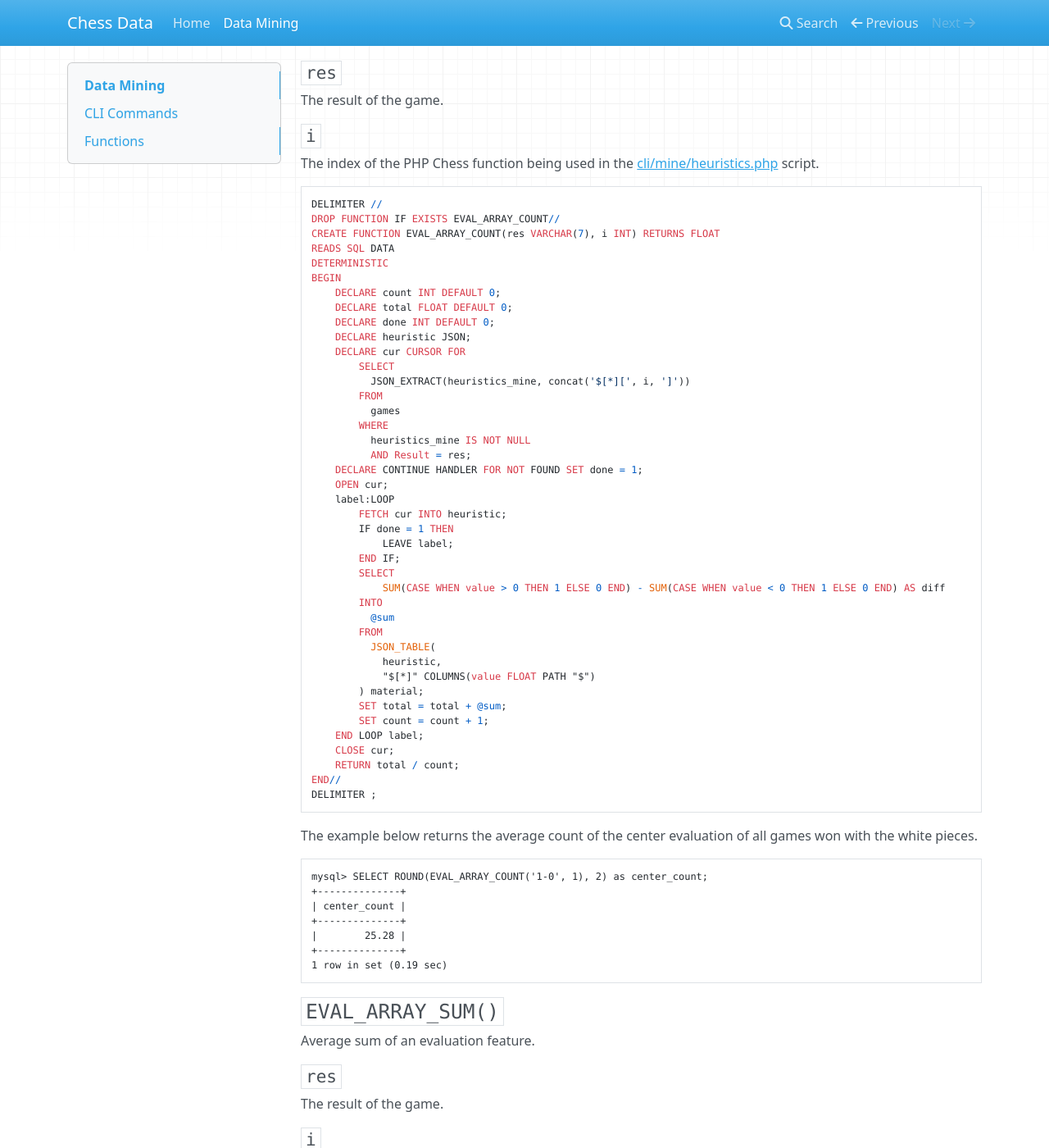
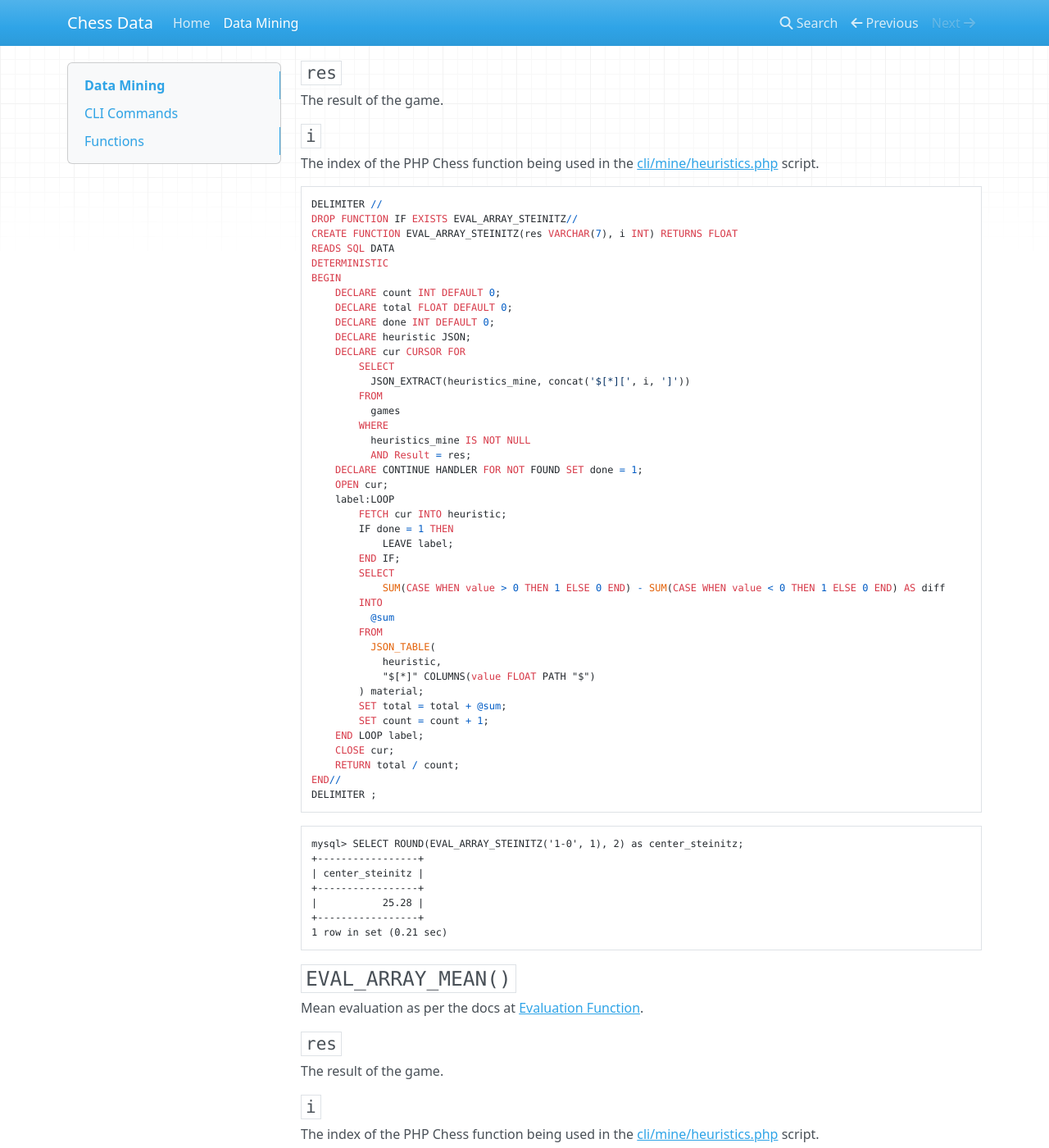
Before and after one commit to chesslablab/chess-data, an MkDocs documentation site: the page built from docs/data-mining.md, in a window 1280 px wide and 1400 px high, scrolled down 5780 px. Shown: the whole window at 82% size. Built offline with MkDocs 1.6.1, drawn with Linux system fonts in a browser that asks for light colours; nearby versions of some CDN libraries; some of the changed text lies outside the part shown.

Commit message:
Updated the docs

````diff
--- a/docs/data-mining.md
+++ b/docs/data-mining.md
@@ -302,9 +302,9 @@ WHERE
 
 ## Functions
 
-### `EVAL_ARRAY_COUNT()`
+### `EVAL_ARRAY_STEINITZ()`
 
-Average count of an evaluation feature.
+Steinitz evaluation as per the docs at [Evaluation Function](https://chesslablab.github.io/php-chess/heuristics/#evaluation-function).
 
 #### `res`
 
@@ -316,8 +316,8 @@ The index of the PHP Chess function being used in the [cli/mine/heuristics.php](
 
 ```sql
 DELIMITER //
-DROP FUNCTION IF EXISTS EVAL_ARRAY_COUNT//
-CREATE FUNCTION EVAL_ARRAY_COUNT(res VARCHAR(7), i INT) RETURNS FLOAT
+DROP FUNCTION IF EXISTS EVAL_ARRAY_STEINITZ//
+CREATE FUNCTION EVAL_ARRAY_STEINITZ(res VARCHAR(7), i INT) RETURNS FLOAT
 READS SQL DATA
 DETERMINISTIC
 BEGIN
@@ -357,22 +357,19 @@ BEGIN
 END//
 DELIMITER ;
 ```
-
-The example below returns the average count of the center evaluation of all games won with the white pieces.
-
 ```text
-mysql> SELECT ROUND(EVAL_ARRAY_COUNT('1-0', 1), 2) as center_count;
-+--------------+
-| center_count |
-+--------------+
-|        25.28 |
-+--------------+
-1 row in set (0.19 sec)
+mysql> SELECT ROUND(EVAL_ARRAY_STEINITZ('1-0', 1), 2) as center_steinitz;
++-----------------+
+| center_steinitz |
++-----------------+
+|           25.28 |
++-----------------+
+1 row in set (0.21 sec)
 ```
 
-### `EVAL_ARRAY_SUM()`
+### `EVAL_ARRAY_MEAN()`
 
-Average sum of an evaluation feature.
+Mean evaluation as per the docs at [Evaluation Function](https://chesslablab.github.io/php-chess/heuristics/#evaluation-function).
 
 #### `res`
 
@@ -384,8 +381,8 @@ The index of the PHP Chess function being used in the [cli/mine/heuristics.php](
 
 ```sql
 DELIMITER //
-DROP FUNCTION IF EXISTS EVAL_ARRAY_SUM//
-CREATE FUNCTION EVAL_ARRAY_SUM(res VARCHAR(7), i INT) RETURNS FLOAT
+DROP FUNCTION IF EXISTS EVAL_ARRAY_MEAN//
+CREATE FUNCTION EVAL_ARRAY_MEAN(res VARCHAR(7), i INT) RETURNS FLOAT
 READS SQL DATA
 DETERMINISTIC
 BEGIN
@@ -425,15 +422,12 @@ BEGIN
 END//
 DELIMITER ;
 ```
-
-The example below returns the average sum of the center evaluation of all games won with the white pieces.
-
 ```text
-mysql> SELECT ROUND(EVAL_ARRAY_SUM('1-0', 1), 2) as center_sum;
-+------------+
-| center_sum |
-+------------+
-|       24.2 |
-+------------+
-1 row in set (0.18 sec)
+mysql> SELECT ROUND(EVAL_ARRAY_MEAN('1-0', 1), 2) as center_mean;
++-------------+
+| center_mean |
++-------------+
+|        24.2 |
++-------------+
+1 row in set (0.19 sec)
 ```
````
